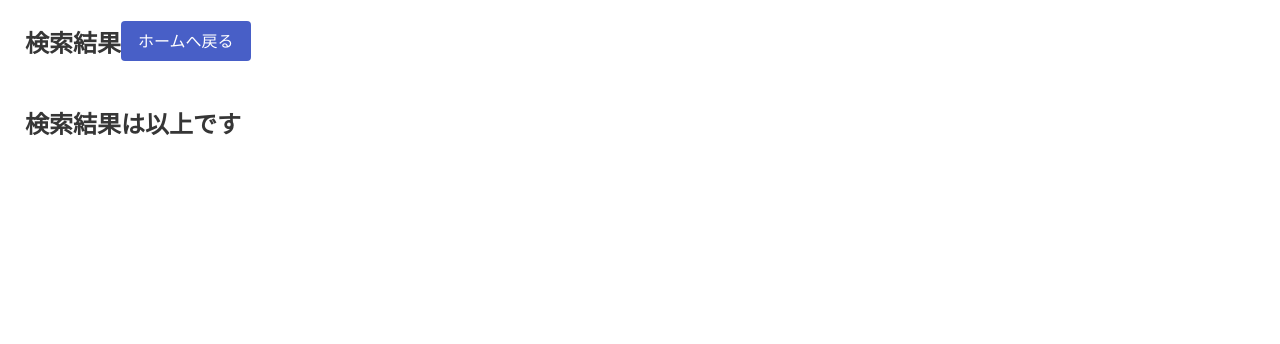
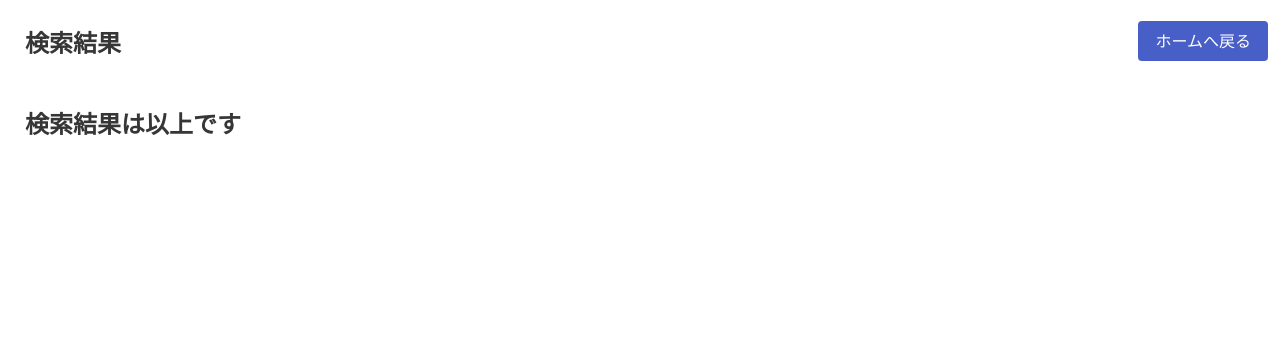
Before and after one commit to aguri-tenda/RealDo, a PHP site: page /search.php in a window 1280 px wide. Shown: the part 76-420 px from the top of the page. Run offline with PHP 8.4, Linux system fonts and the light colour scheme; data that the repository does not hold is empty; some libraries are stand-ins or nearby versions.

Commit message:
戻るボタン位置調整（利用者）

```diff
--- a/review_insert.php
+++ b/review_insert.php
@@ -65,7 +65,7 @@ if (!$is_purchased) {
 <?php if (isset($_SESSION['user'])): ?>
 
 <div class="level">
-    <a href="<?= $_SERVER['HTTP_REFERER']; ?>"><input type="button" class="button is-link level-left" value="戻る"></a>
+    <a href="<?= $_SERVER['HTTP_REFERER']; ?>"><input type="button" class="button is-link level-left ml-3" value="戻る"></a>
 </div>
 
 <div class="level-item">
--- a/search.php
+++ b/search.php
@@ -264,10 +264,10 @@ foreach ($results as $product) {
 ?>
 
 <div class="level">
-    <div class="level-left">
-        <h2 class="title is-4" style="margin-top: 30px; margin-left: 25px;">検索結果</h2>
-        <a href="index.php"><input type="button" class="button is-link" value="ホームへ戻る"></a>
-    </div>
+
+    <h2 class="title is-4 level-left" style="margin-top: 30px; margin-left: 25px;">検索結果</h2>
+    <a href="index.php"><input type="button" class="button is-link level-right mr-3" value="ホームへ戻る"></a>
+
 </div>
 
 <?php foreach ($grouped_results as $product_id => $product_data): ?>
--- a/user-login.php
+++ b/user-login.php
@@ -3,7 +3,7 @@
 <br>
 
 <div class="level">
-    <a href="index.php"><input type="button" class="button is-link level-left" value="戻る"></a>
+    <a href="index.php"><input type="button" class="button is-link level-left ml-3" value="戻る"></a>
 </div>
 
 <div class="level-item">
--- a/userInsert.php
+++ b/userInsert.php
@@ -3,7 +3,7 @@
 <br>
 
 <div class="level">
-    <a href="index.php"><input type="button" class="button is-link level-left" value="戻る"></a>
+    <a href="index.php"><input type="button" class="button is-link level-left ml-3" value="戻る"></a>
 </div>
 
 <div class="level-item">
--- a/userUpdate.php
+++ b/userUpdate.php
@@ -28,7 +28,9 @@ if ($_SERVER['REQUEST_METHOD'] === 'POST') {
 <?php require "parts/header.php"; ?>
 <?php require "parts/navigation.php"; ?>
 
-
+<div class="level">
+    <a href="index.php"><input type="button" class="button is-link level-left" value="戻る"></a>
+</div>
 <div class="level-item">
     <form class="box" style="max-width: 700px; width: 100%; text-align: center;" action="userUpdate.php"
         method="post">
```
